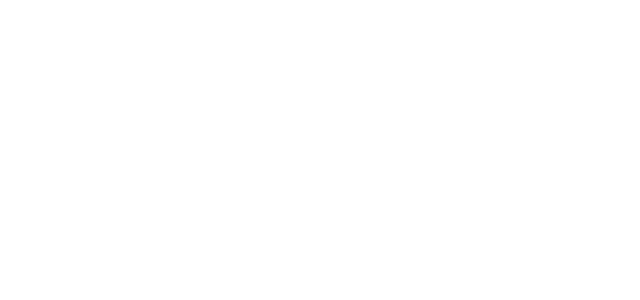
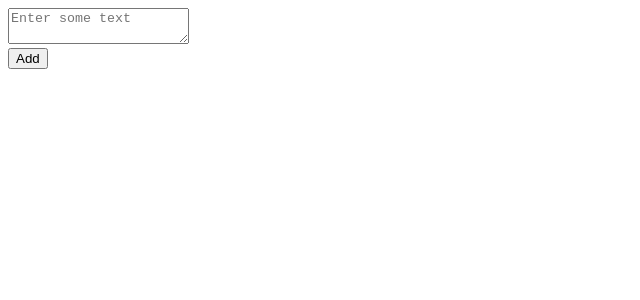
Before and after one commit to clinthof/noteify, a Vue app: page / in a window 1280 px wide. Shown: the top 300 px of the page, without its empty margins (0-640 px from the left). Built offline with nearby package versions, Linux system fonts and the light colour scheme.

Commit message:
Add basic template and stub out op functions

```diff
--- a/src/App.vue
+++ b/src/App.vue
@@ -1,16 +1,62 @@
 <template>
-  <div></div>
+  <div>
+    <div>
+      <textarea
+        type="text"
+        placeholder="Enter some text"
+        v-model="message"
+      ></textarea>
+      <br />
+      <button>Add</button>
+    </div>
+    <div>
+      <ul>
+        <li v-for="(item, index) in list" :key="index">
+          <div v-if="!item.edit">
+            <p>{{ item.text }}</p>
+            <button>Edit</button>
+          </div>
+          <div v-else>
+            <textarea></textarea>
+            <br />
+            <button>Save</button>
+          </div>
+          <button>Delete</button>
+        </li>
+      </ul>
+    </div>
+  </div>
 </template>
 
-<script lang="ts"></script>
+<script setup lang="ts">
+import { ref } from "vue";
+
+interface IlistItem {
+  text: string;
+  edit: boolean;
+}
+
+const message = ref("");
+const list = ref<IlistItem[]>([]);
+
+const addItem = (newItem: IlistItem) => {
+  return;
+};
+
+const deleteItem = (i: number) => {
+  return;
+};
+
+const editItem = (i: number) => {
+  return;
+};
+
+const saveItem = (i: number) => {
+  return;
+};
+</script>
 
 <style lang="scss">
 #app {
-  font-family: Avenir, Helvetica, Arial, sans-serif;
-  -webkit-font-smoothing: antialiased;
-  -moz-osx-font-smoothing: grayscale;
-  text-align: center;
-  color: #2c3e50;
-  margin-top: 60px;
 }
 </style>
```
